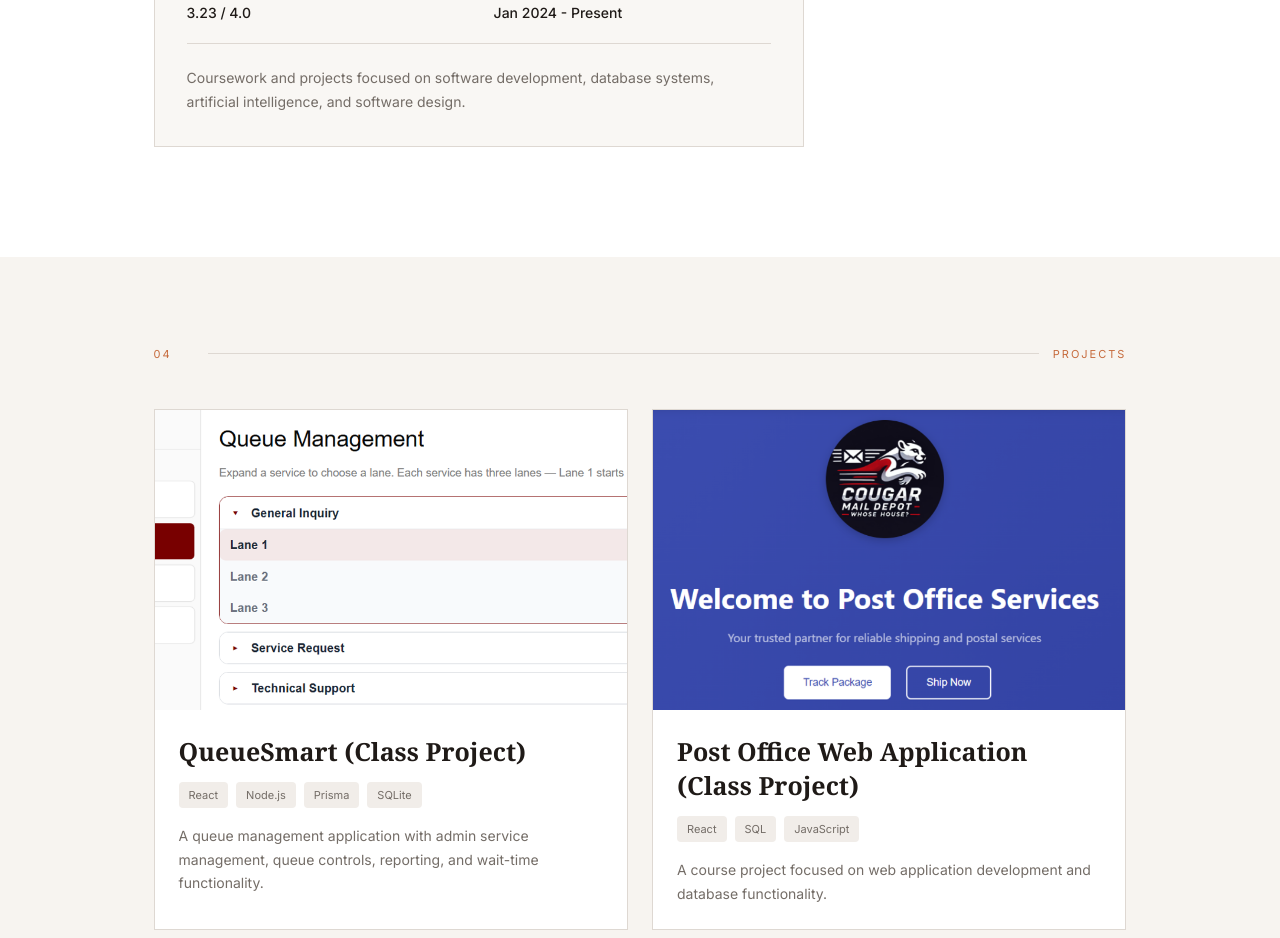
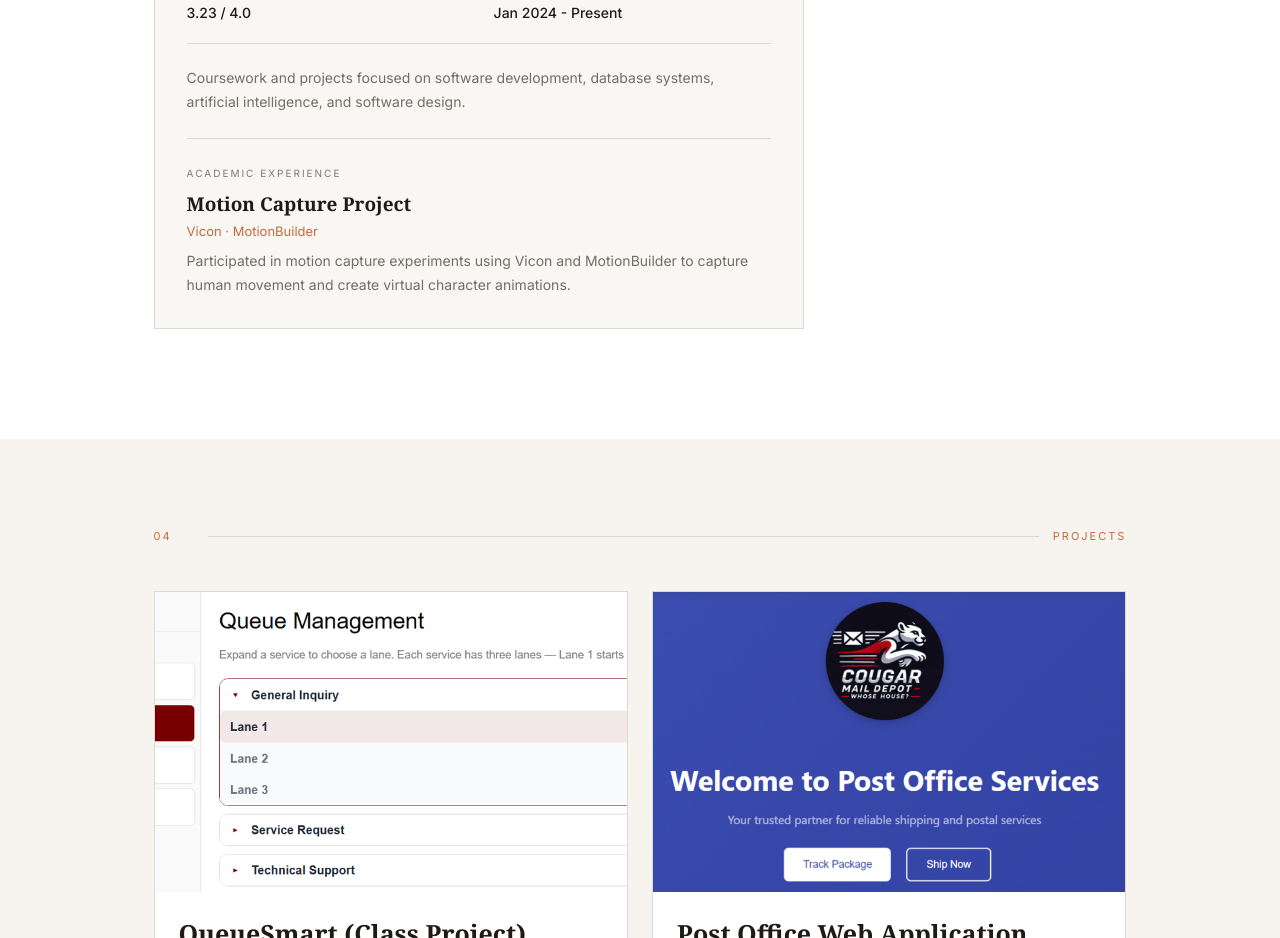
Before and after one commit to sdeng4/deng_profile, a React (Vite) app: page / in a window 1280 px wide. Shown: the part 2400-3338 px from the top of the page. Built offline with nearby package versions, Linux system fonts and the light colour scheme.

Commit message:
edit Education

```diff
--- a/src/sections/Education/Education.css
+++ b/src/sections/Education/Education.css
@@ -97,3 +97,30 @@
     grid-template-columns: 1fr;
   }
 }
+
+.education-activity {
+  margin-top: 24px;
+  padding-top: 22px;
+  border-top: 1px solid #ded8d2;
+}
+
+.education-activity h4 {
+  margin: 10px 0 6px;
+
+  font-family: Georgia, "Times New Roman", serif;
+  font-size: 19px;
+  color: #1f1a17;
+}
+
+.education-tools {
+  margin: 0 0 10px;
+  font-size: 13px;
+  color: #c66b3d;
+}
+
+.education-activity > p:last-child {
+  margin: 0;
+  font-size: 14px;
+  line-height: 1.7;
+  color: #746d67;
+}
--- a/src/sections/Education/Education.jsx
+++ b/src/sections/Education/Education.jsx
@@ -33,6 +33,24 @@ function Education() {
             Coursework and projects focused on software development,
             database systems, artificial intelligence, and software design.
           </p>
+
+          <div className="education-activity">
+            <span className="education-detail-label">
+                ACADEMIC EXPERIENCE
+            </span>
+
+            <h4>Motion Capture Project</h4>
+
+            <p className="education-tools">
+                Vicon · MotionBuilder
+            </p>
+
+            <p>
+                Participated in motion capture experiments using Vicon and
+                MotionBuilder to capture human movement and create virtual
+                character animations.
+            </p>
+            </div>
         </div>
       </div>
     </section>
```
